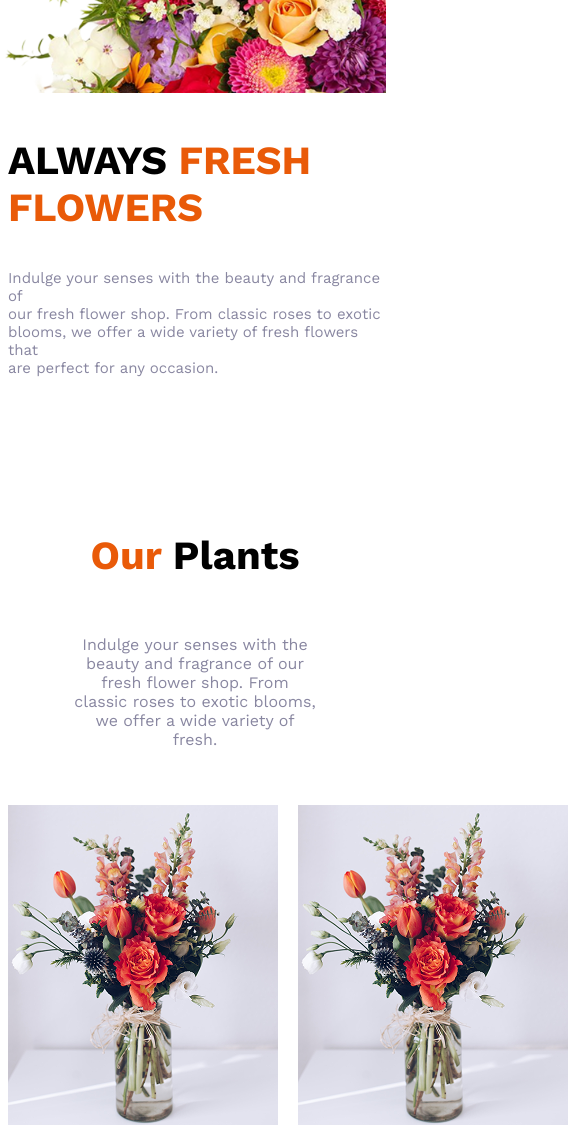
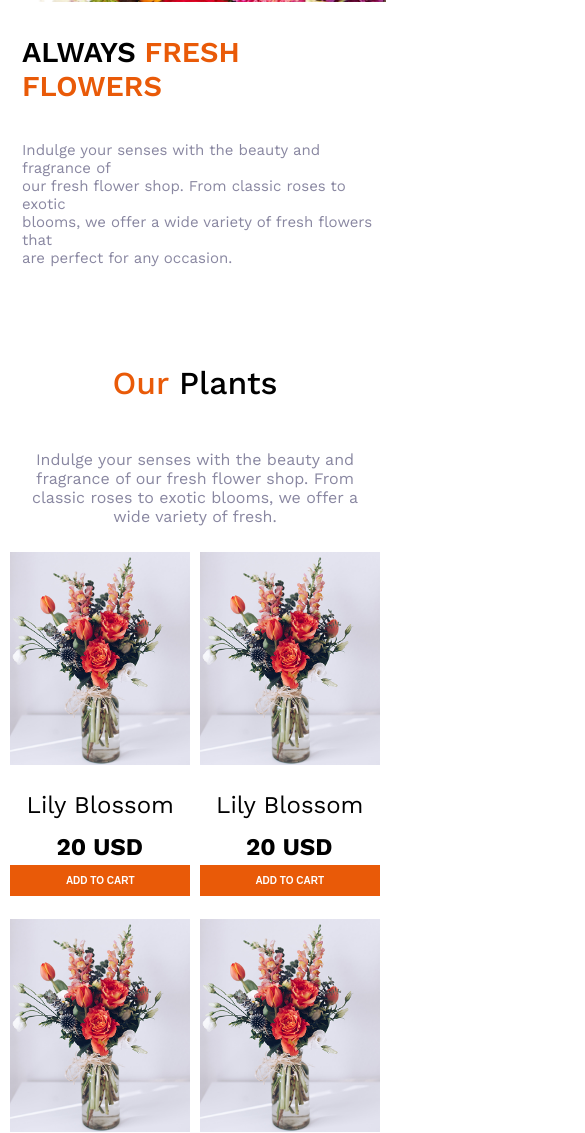
Before and after one commit to habibullah22/assignment-2, a plain HTML site: page index.html in a window 390 px wide. Shown: the part 480-1613 px from the top of the page, 585 px wide, since content can reach past the window. Drawn offline with nearby package versions, Linux system fonts and the light colour scheme.

Commit message:
aded card section responsive

```diff
--- a/css/style.css
+++ b/css/style.css
@@ -45,10 +45,11 @@
   max-width: 1140px;
   margin: 0 auto;
   display: flex;
+  justify-content: space-between;
   align-items: end;
 }
+
 .banner-title h3 {
-  margin-bottom: -2px;
   font-weight: 700;
   font-size: 3em;
 }
@@ -61,7 +62,6 @@
 /* second section done  */
 /* flower plans or third section is start  */
 .flower-card {
-
   max-width: 1140px;
   margin: 0 auto;
 }
@@ -78,38 +78,37 @@
   font-size: 2.5em;
 }
 .flower-title p {
-
   width: 65%;
 }
-.card-container{
+.card-container {
   margin-top: 40px;
   margin-bottom: 70px;
   display: grid;
   grid-template-columns: repeat(4, 1fr);
   gap: 70px 20px;
 }
-.card{
+.card {
   display: flex;
   flex-direction: column;
   align-items: center;
-  width: 270px;
+  width: 100%;
   height: 480px;
 }
 .card p {
   font-weight: 400;
   font-size: 1.5em;
 }
-.card h3{
+.card h3 {
   margin-left: 30px;
   margin-top: -10px;
   font-size: 1.5em;
 }
 
-.card img{
+.card img {
   width: 100%;
 }
-.btn-primary{
-  background-color: #E95A08;
+.btn-primary {
+  background-color: #e95a08;
   color: white;
   font-weight: 600;
   font-size: 1em;
@@ -118,13 +117,13 @@
   margin-bottom: 300px;
   border: none;
 }
-.btn-primary:hover{
+.btn-primary:hover {
   background-color: rgb(160, 56, 56);
   color: wheat;
 }
 /* Responsive side  */
 @media screen and (max-width: 576px) {
-  .nav-mobile {
+  /* .nav-mobile {
     display: flex;
     justify-content: space-around;
     align-items: center;
@@ -137,12 +136,13 @@
     font-size: 1.5em;
     display: flex;
     gap: 20px;
-  }
+  } */
   .lists li {
     display: none;
   }
   .nav-container {
-    margin-top: -50px;
+    margin-top: -30px;
+    margin-bottom: -30px;
     display: flex;
     align-items: center;
     justify-content: space-around;
@@ -164,29 +164,58 @@
     width: 450px;
     margin-right: -4px;
   }
+  .banner-title {
+    max-width: 360px;
+  }
   .banner-title h3 {
     margin-bottom: -2px;
-    font-weight: 700;
-    font-size: 2.5em;
+    font-weight: 600;
+    font-size: 1.8em;
   }
+
   .banner-title p {
     margin-top: 40px;
     font-size: 15px;
   }
+  .
+
   /* banner section done  */
   /* card section start  */
-  /* .flower-title{
-   margin-right: 100px;
+  .flower-card {
+    max-width: 362px;
   }
-  .card-container{
-    grid-template-columns: repeat(1, 1fr);
-    justify-content: center;
-    align-items: center;
+  .flower-title {
+    max-width: 350px;
+    margin: 0 auto;
   }
-  .card{
-    margin: 0 auto;
-    margin-left: 20px;
+  .flower-title h3 {
+    font-weight: 500;
+    font-size: 2em;
+  }
+  .flower-title p {
+    width: 100%;
+  }
 
+  .card-container {
+    grid-template-columns: repeat(2, 1fr);
+    justify-items: center;
+    gap: 7px 5px;
+    margin-top: 5px;
+    margin-bottom: 10px;
   }
-} */
+
+  .card {
+    margin-top: 5px;
+    margin-bottom: 5px;
+    width: 180px;
+    height: 350px;
+  }
+  .btn-primary {
+    margin-top: -20px;
+    background-color: #e95a08;
+    color: white;
+    font-weight: 600;
+    font-size: 10px;
+    padding: 10px 20px;
+  }
 }
--- a/index.html
+++ b/index.html
@@ -15,7 +15,7 @@
   </head>
   <body class="work-sans">
     <header>
-      <div class="nav-mobile">
+      <!-- <div class="nav-mobile">
         <div class="mobile-left">
           <h1 class="clock">9:41</h1>
         </div>
@@ -24,7 +24,7 @@
           <p><i class="fa-solid fa-wifi"></i></p>
           <p><i class="fa-solid fa-battery-full"></i></p>
         </div>
-      </div>
+      </div> -->
       <div class="nav-container">
         <div class="logo-side">
           <img src="./assets/logo.png" alt="" />
```
